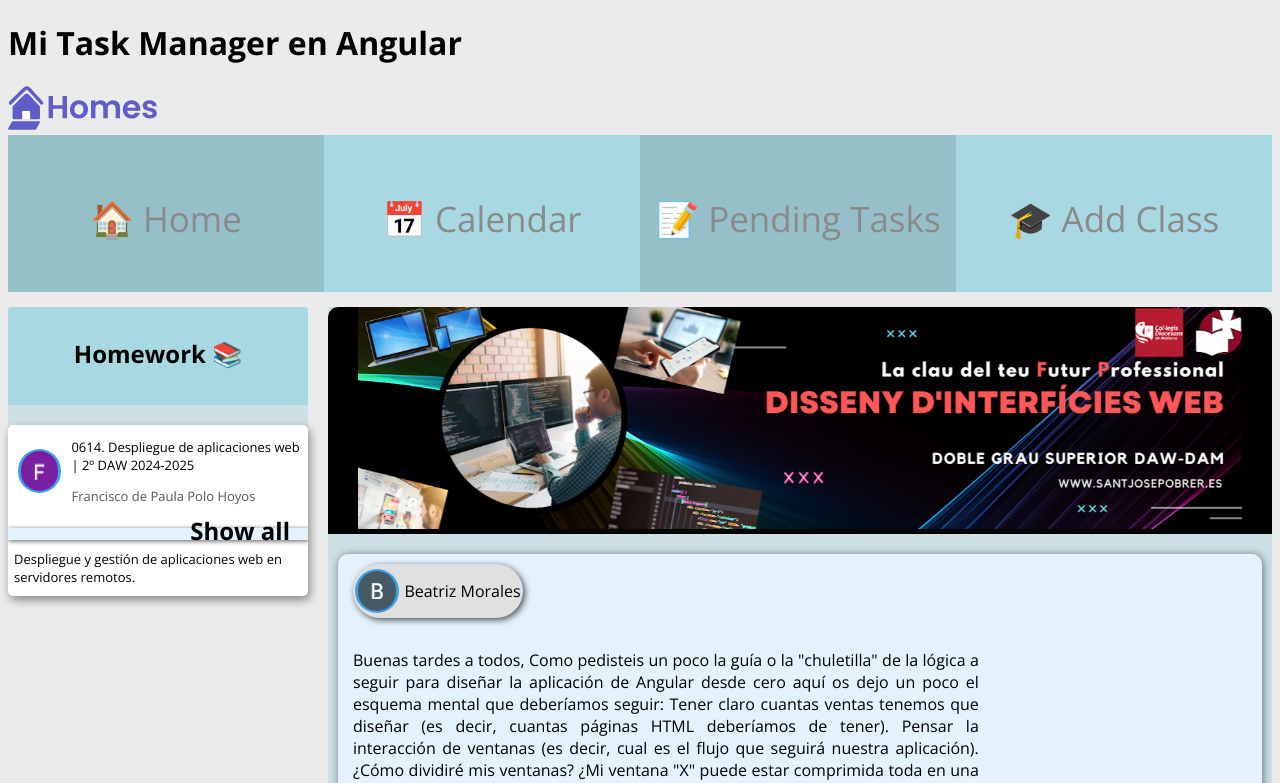
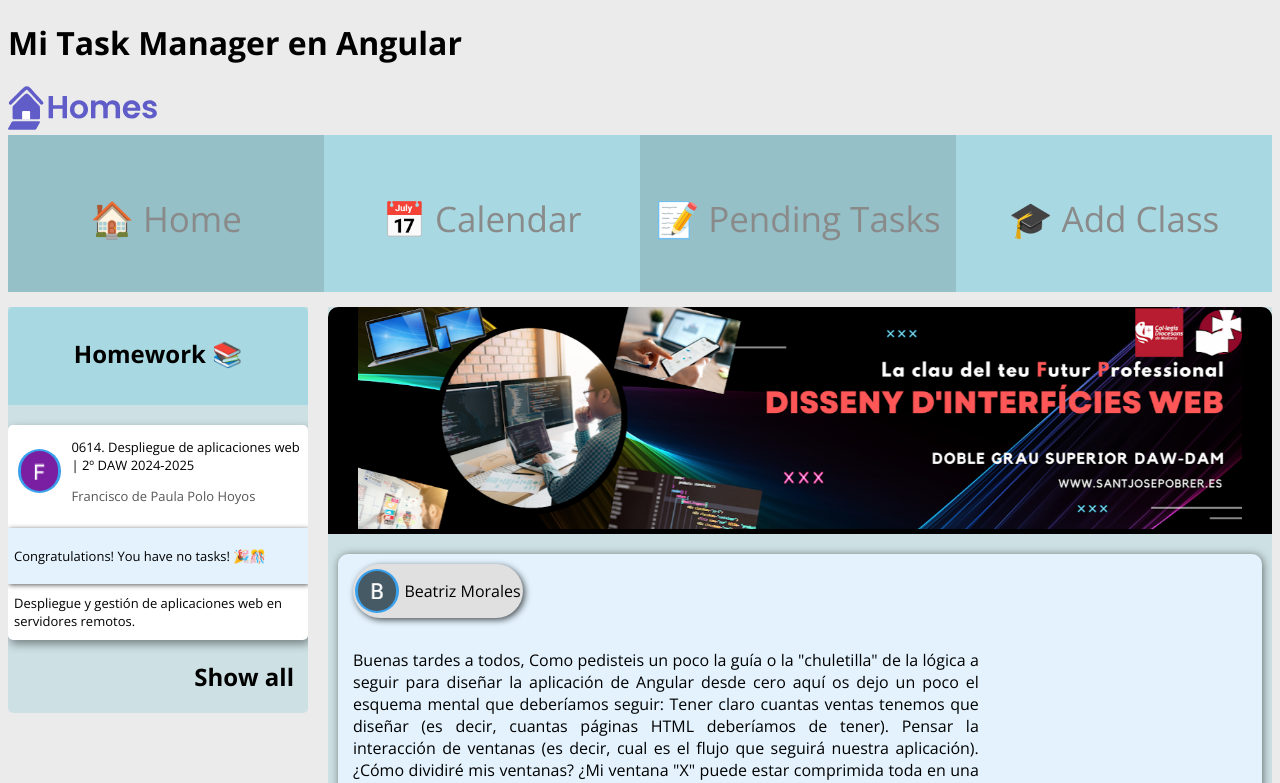
Before and after one commit to rconnolly2/task-app-rconnolly, an Angular app: page /module/1 in a window 1280 px wide. Shown: the top 783 px of the page. Built offline with nearby package versions, Linux system fonts and the light colour scheme.

Commit message:
Homework module

```diff
--- a/src/app/current-homework/current-homework.component.css
+++ b/src/app/current-homework/current-homework.component.css
@@ -7,6 +7,7 @@
     box-shadow: 2px 4px 10px rgba(0, 0, 0, 0.429);
     border-radius: 5px;
     width: 300px;
+    max-height: 100%;
     font-size: 13px;
     overflow: hidden;
 }
--- a/src/app/current-homework/current-homework.component.html
+++ b/src/app/current-homework/current-homework.component.html
@@ -11,6 +11,7 @@
 
     <div class="task-list">
       <app-task *ngFor="let task of taskModuleList" [task]="task"></app-task>
+      <p *ngIf="taskModuleList.length === 0">Congratulations! You have no tasks! 🎉🎊</p>
     </div>
 
     <div class="module-description">
@@ -20,5 +21,5 @@
 
 <!-- Si no se recibe un módulo -->
 <ng-template #noModule>
-<p>No hay información de módulo disponible.</p>
+  <p>No hay información de módulo disponible.</p>
 </ng-template>
--- a/src/app/module/module.component.css
+++ b/src/app/module/module.component.css
@@ -2,12 +2,14 @@
     display: flex;
     justify-content: center;
     gap: 20px;
+    align-items: flex-start;
 }
 
 .module-front-page {
     margin-top: 15px;
     width: 1300px;
     background-color: #cde0e3;
+    display: block;
 }
 
 .module-banner {
@@ -171,16 +173,15 @@ input[type="text"]:focus {
     color: #6a6a6a;
 }
 
-
-/* Componente de deberes sin hacer */
 .module-homework {
     background-color: #cde0e3;
-    height: 250px;
-    width: 320px;
     margin-top: 15px;
     border-bottom-right-radius: 5px;
     border-bottom-left-radius: 5px;
-    position: relative;
+    min-height: 0;
+    flex-shrink: 0;
+    height: auto;
+    overflow: hidden;
 }
 
 .home-header {
@@ -194,7 +195,7 @@ input[type="text"]:focus {
 }
 
 #show-all {
-    position: absolute;
-    bottom: -10px;
-    right: 18px;
+    display: flex;
+    justify-content: end;
+    margin-right: 14px;
 }
```
